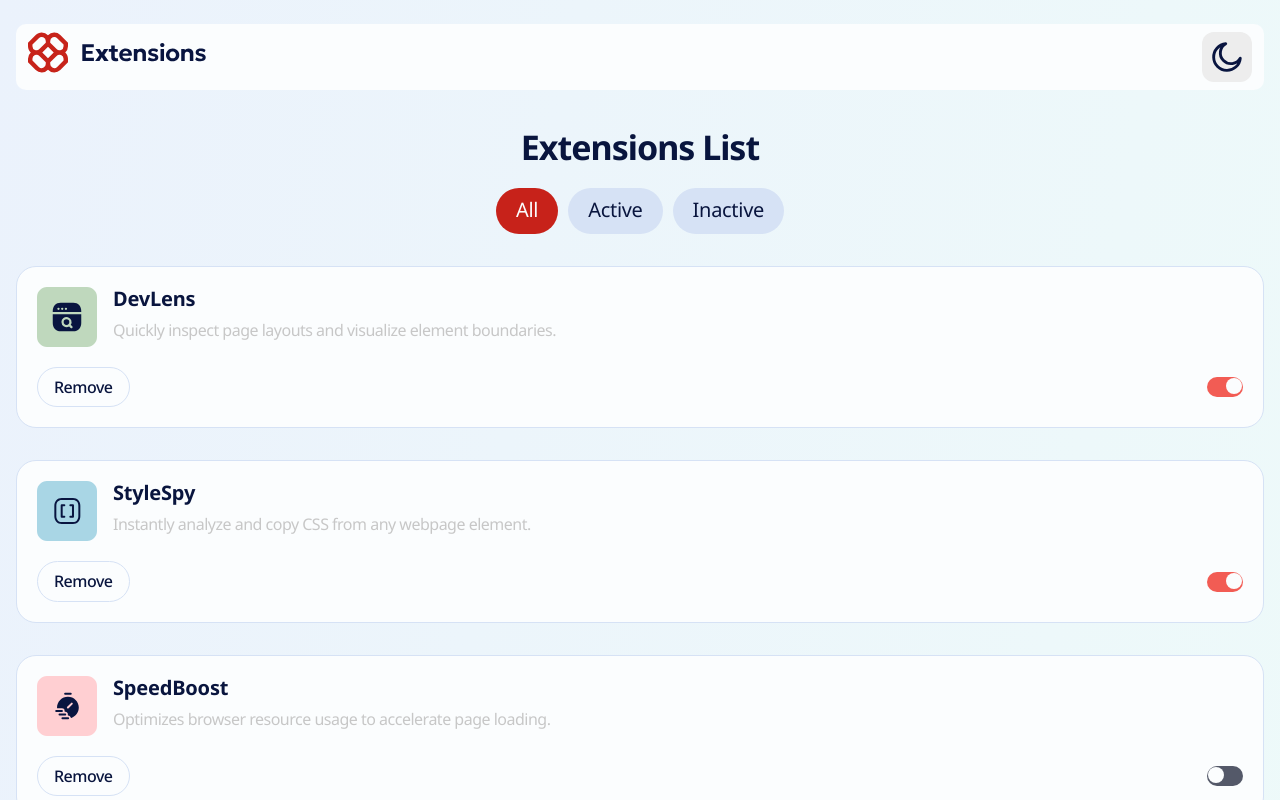
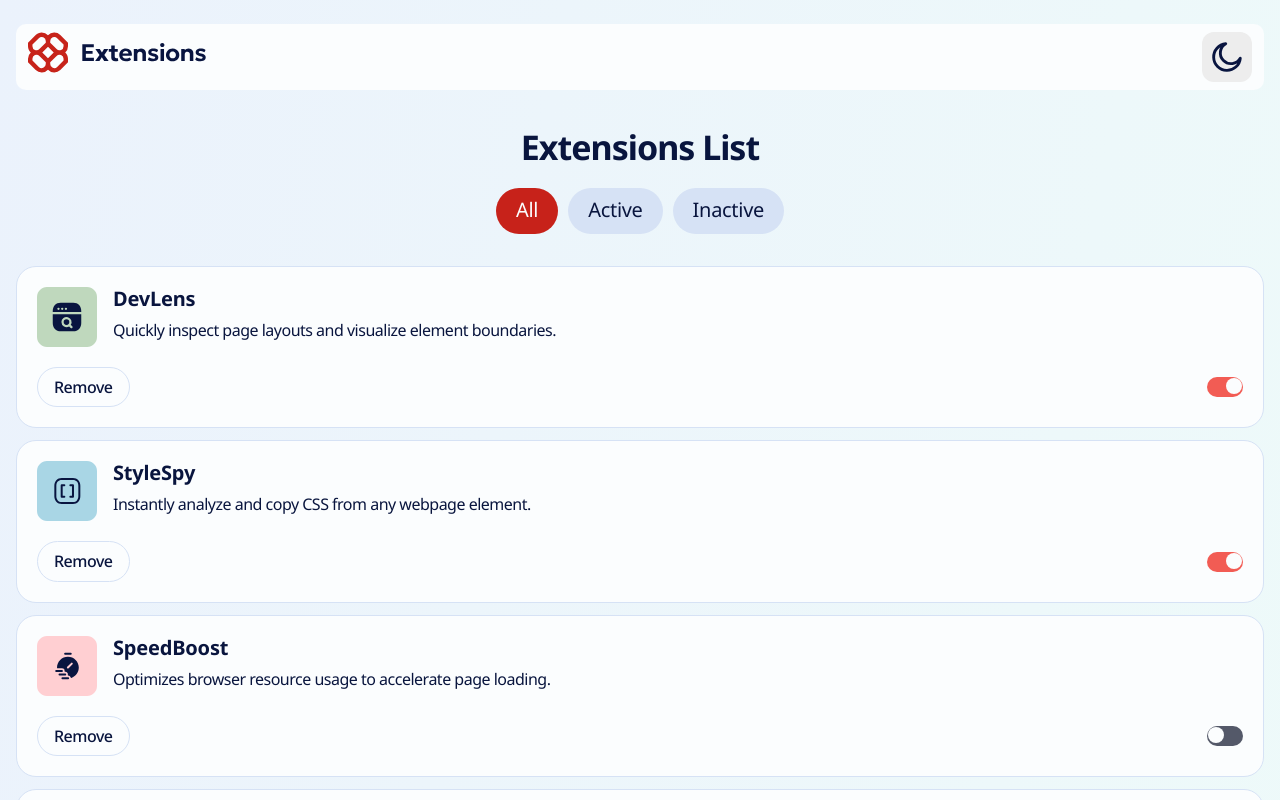
Before and after one commit to mayor-creator/browser_extension_manager_app, a React (Vite) app: page / in a window 1280 px wide. Shown: the top 800 px of the page. Built offline with nearby package versions, Linux system fonts and the light colour scheme.

Commit message:
refactor: rename ExtensionsContainer to ExtensionsTitleContainer and update layout structure style: replace hardcoded gap and border-radius values with CSS variables in Toggle component

```diff
--- a/src/components/Main/main.tsx
+++ b/src/components/Main/main.tsx
@@ -10,7 +10,7 @@ const MainContainer = styled.main`
 	gap: var(--spacing-400);
 `;
 
-const ExtensionsContainer = styled.div`
+const ExtensionsTitleContainer = styled.div`
   display: flex;
   flex-direction: column;
   gap: var(--spacing-300);
@@ -28,6 +28,12 @@ const FilterContainer = styled.div`
   display: flex;
   gap: var(--spacing-125);
   justify-content: center;
+`;
+
+const ExtensionContainer = styled.div`
+	display: flex;
+  flex-direction: column;
+  gap: var(--spacing-150);
 `;
 
 export const Main = () => {
@@ -50,7 +56,7 @@ export const Main = () => {
 
 	return (
 		<MainContainer>
-			<ExtensionsContainer>
+			<ExtensionsTitleContainer>
 				<Title>Extensions List</Title>
 				<FilterContainer>
 					<ExtensionsButton
@@ -69,7 +75,9 @@ export const Main = () => {
 						onClick={() => setIsActiveFilter("Inactive")}
 					></ExtensionsButton>
 				</FilterContainer>
-			</ExtensionsContainer>
+			</ExtensionsTitleContainer>
+
+			<ExtensionContainer>
 				{filterData.map((item) => (
 					<ExtensionCard
 						key={item.name}
@@ -80,6 +88,7 @@ export const Main = () => {
 						onRemoveExtension={() => handleRemoveExtension(item.name)}
 					></ExtensionCard>
 				))}
+			</ExtensionContainer>
 		</MainContainer>
 	);
 };
--- a/src/components/UI/extensionCard.tsx
+++ b/src/components/UI/extensionCard.tsx
@@ -50,7 +50,6 @@ const ExtensionName = styled.p`
 `;
 
 const ExtensionDescription = styled.p`
-  color: var(--color-neutral300);
 	font-size: var(--textPresetFive-fontSize);
   font-weight: var(--textPresetFive-fontWeight);
   line-height: var(--textPresetFive-lineHeight);
--- a/src/components/UI/toggle.tsx
+++ b/src/components/UI/toggle.tsx
@@ -9,7 +9,7 @@ interface ToggleProps {
 const Label = styled.label`
   display: flex;
   align-items: center;
-  gap: ${convertPxToRem(24)};
+  gap: var(--spacing-300);
   cursor: pointer;
   position: relative;
 `;
@@ -24,7 +24,7 @@ const ToggleInput = styled.input`
 const ToggleSlider = styled.span<{ isChecked: boolean }>`
   width: ${convertPxToRem(36)};
   height: ${convertPxToRem(20)};
-  border-radius: ${convertPxToRem(16)};
+  border-radius: var(--radius-16);
   position: relative;
   transition: background-color 0.2s;
   background-color: ${({ isChecked }) =>
```
Lines whose indentation alone changed are shown as unchanged.
